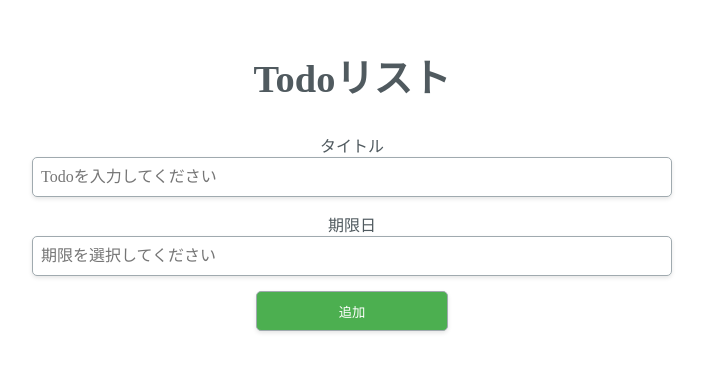
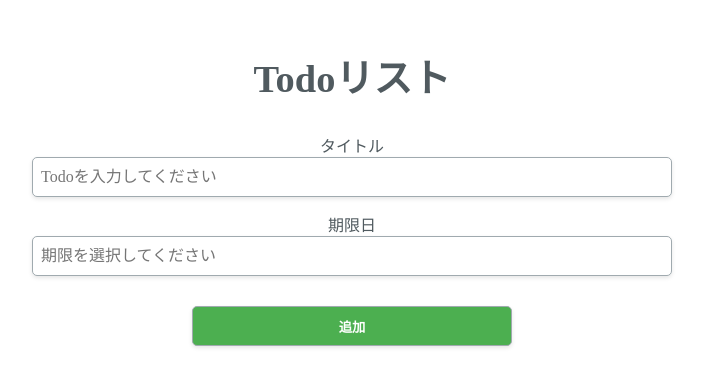
Before and after one commit to Genki1019/react-todo-list, a React (Vite) app: page / in a window 1280 px wide. Shown: the part 103-490 px from the top of the page, without its empty margins (288-991 px from the left). Built offline with nearby package versions, Linux system fonts and the light colour scheme.

Commit message:
refactor: ボタンのスタイルを修正

```diff
--- a/src/App.css
+++ b/src/App.css
@@ -47,10 +47,11 @@ h1 {
 }
 
 .registerButton {
-  width: 15%;
-  margin: 0 auto;
+  width: 25%;
+  margin: 15px auto;
   height: 40px;
   color: #fff;
+  font-weight: bold;
   background-color: #4caf50;
   border: 1px solid #a0aaaf;
   border-radius: 5px;
@@ -175,6 +176,7 @@ h1 {
   margin-bottom: 100px;
   height: 40px;
   color: #fff;
+  font-weight: bold;
   background-color: #dc4e4e;
   border: 1px solid #a0aaaf;
   border-radius: 5px;
```
